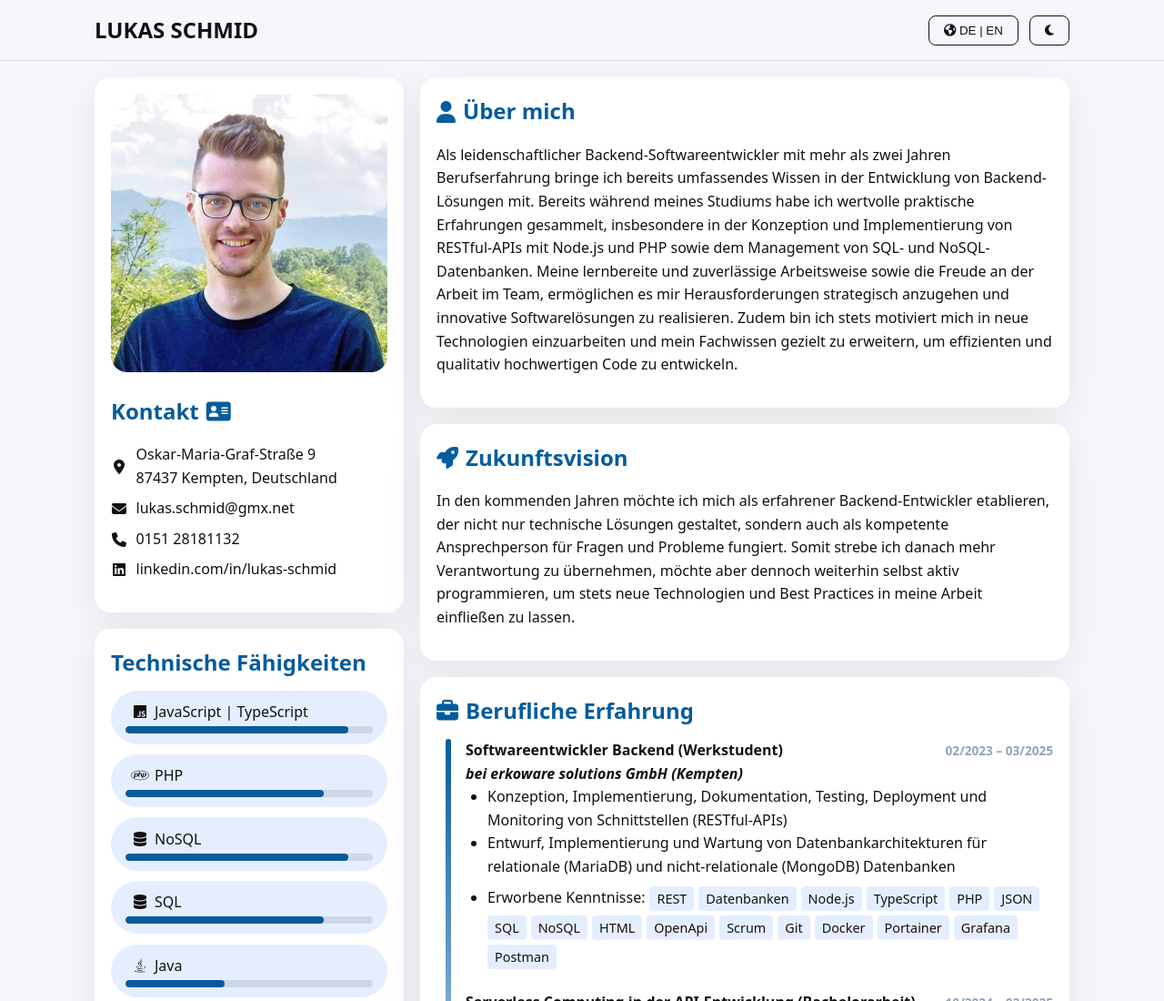
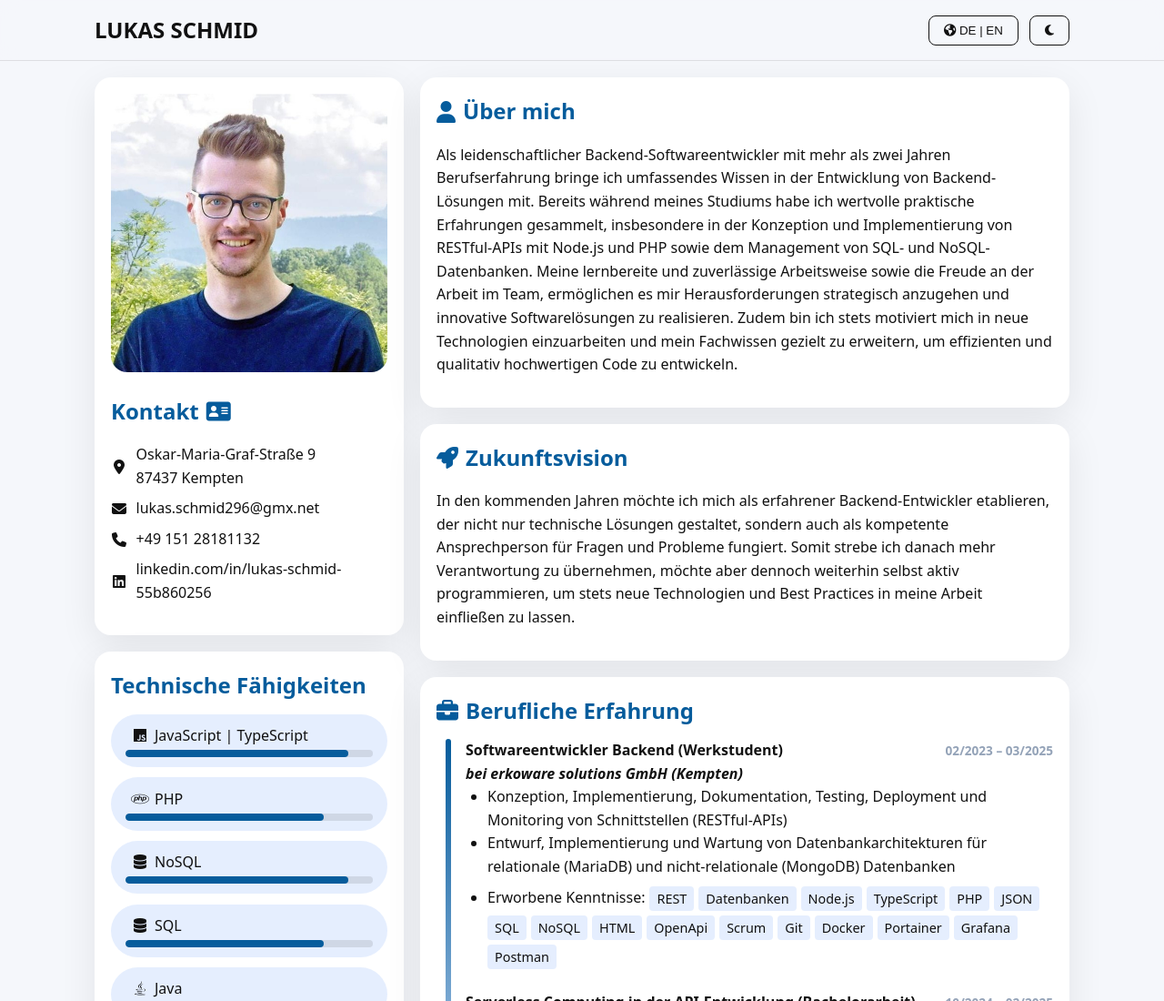
Before and after one commit to lukas296/portfolio, a website: page index.html in a window 1280 px wide. Shown: the top 1100 px of the page at 91% size. Drawn offline with Linux system fonts and the light colour scheme.

Commit message:
modified content

```diff
--- a/index.html
+++ b/index.html
@@ -414,17 +414,19 @@
                                 <i class="fa-solid fa-location-dot"></i>
                                 <div class="address">
                                     <span>Oskar-Maria-Graf-Straße 9</span>
-                                    <span>87437 Kempten, Deutschland</span>
+                                    <span>87437 Kempten</span>
                                 </div>
                             </li>
                             <li>
                                 <i class="fa-solid fa-envelope"></i>
-                                <a href="mailto:lukas.schmid296@gmx.net">lukas.schmid@gmx.net</a>
+                                <a href="mailto:lukas.schmid296@gmx.net">lukas.schmid296@gmx.net</a>
                             </li>
-                            <li><i class="fa-solid fa-phone"></i> <a href="tel:+4915128181132">0151 28181132</a></li>
+                            <li><i class="fa-solid fa-phone"></i> <a href="tel:+4915128181132">+49 151 28181132</a></li>
                             <li>
                                 <i class="fa-brands fa-linkedin"></i>
-                                <a href="https://www.linkedin.com/in/lukas-schmid-55b860256" target="_blank"> linkedin.com/in/lukas-schmid </a>
+                                <a href="https://www.linkedin.com/in/lukas-schmid-55b860256" target="_blank">
+                                    linkedin.com/in/lukas-schmid-55b860256
+                                </a>
                             </li>
                         </ul>
                     </section>
@@ -544,17 +546,19 @@
                                 <i class="fa-solid fa-location-dot"></i>
                                 <div class="address">
                                     <span>Oskar-Maria-Graf-Straße 9</span>
-                                    <span>87437 Kempten, Germany</span>
+                                    <span>87437 Kempten</span>
                                 </div>
                             </li>
                             <li>
                                 <i class="fa-solid fa-envelope"></i>
-                                <a href="mailto:lukas.schmid296@gmx.net">lukas.schmid@gmx.net</a>
+                                <a href="mailto:lukas.schmid296@gmx.net">lukas.schmid296@gmx.net</a>
                             </li>
                             <li><i class="fa-solid fa-phone"></i> <a href="tel:+4915128181132">+49 151 28181132</a></li>
                             <li>
                                 <i class="fa-brands fa-linkedin"></i>
-                                <a href="https://www.linkedin.com/in/lukas-schmid-55b860256" target="_blank"> linkedin.com/in/lukas-schmid </a>
+                                <a href="https://www.linkedin.com/in/lukas-schmid-55b860256" target="_blank"
+                                    >www.linkedin.com/in/lukas-schmid-55b860256</a
+                                >
                             </li>
                         </ul>
                     </section>
@@ -672,7 +676,7 @@
                     <section class="card">
                         <h2><i class="fa-solid fa-user"></i> Über mich</h2>
                         <p>
-                            Als leidenschaftlicher Backend-Softwareentwickler mit mehr als zwei Jahren Berufserfahrung bringe ich bereits umfassendes
+                            Als leidenschaftlicher Backend-Softwareentwickler mit mehr als zwei Jahren Berufserfahrung bringe ich umfassendes
                             Wissen in der Entwicklung von Backend-Lösungen mit. Bereits während meines Studiums habe ich wertvolle praktische
                             Erfahrungen gesammelt, insbesondere in der Konzeption und Implementierung von RESTful-APIs mit Node.js und PHP sowie dem
                             Management von SQL- und NoSQL-Datenbanken. Meine lernbereite und zuverlässige Arbeitsweise sowie die Freude an der Arbeit
```
